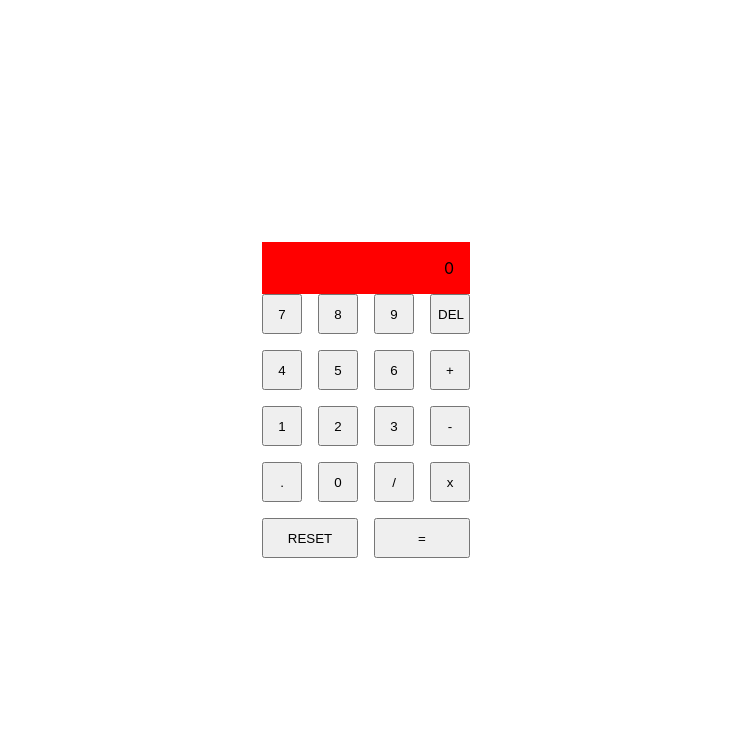
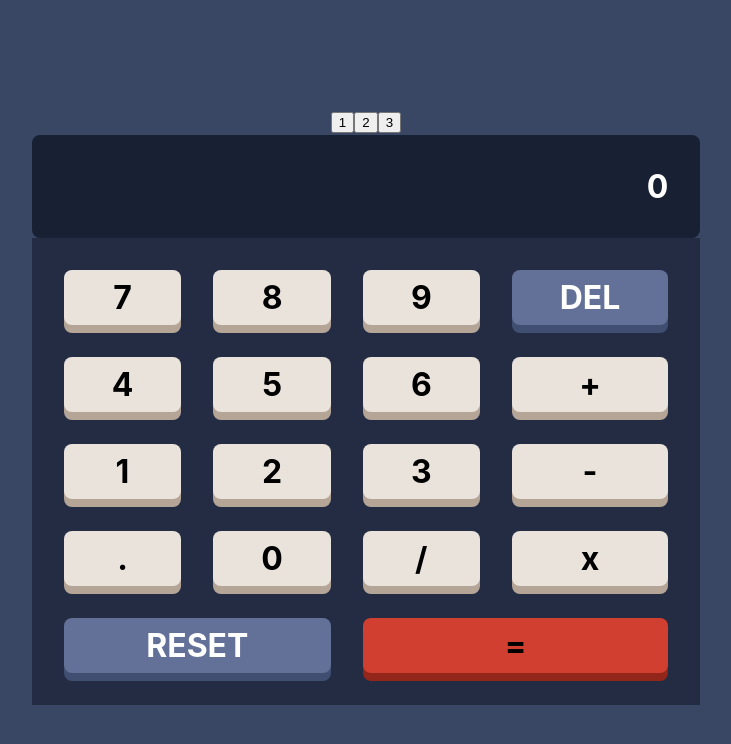
Before and after one commit to slothmast3r/calculator-FEMio, a React (Create React App) app: page / in a window 1280 px wide. Shown: the top 744 px of the page, without its empty margins (274-1005 px from the left). Built offline with nearby package versions, Linux system fonts and the light colour scheme.

Commit message:
some styling for fun

```diff
--- a/src/App.scss
+++ b/src/App.scss
@@ -1,11 +1,4 @@
-.App {
-  text-align: center;
-  display: flex;
-  justify-content: center;
-  align-items: center;
-  height: 100vh;
-  width: 100vw;
-}
+
 
 :root,
 :root.theme1 {
@@ -31,8 +24,8 @@
   --key-shadow-toggle-color: hsl(25, 99%, 27%);
   --key-bg-numeric-color: hsl(45, 7%, 89%);
   --key-shadow-numeric-color: hsl(35, 11%, 61%);
-  --text-color-primary: hsl(60, 10%, 19%);
-  --text-color-secondary: hsl(0, 0%, 100%);
+  --text-color-primary: hsl(0, 0%, 100%);
+  --text-color-secondary: hsl(60, 10%, 19%);
 }
 
 :root.theme3 {
@@ -49,3 +42,15 @@
   --text-color-secondary: hsl(0, 0%, 100%);
   //poprawić to xdd gdzieś brakuje koloru
 }
+
+.App {
+  text-align: center;
+  display: flex;
+  justify-content: center;
+  align-items: center;
+  font-size: 2rem;
+  height: 100vh;
+  width: 100vw;
+  font-weight: 700;
+  background: var(--main-bg-color);
+}
--- a/src/Calculator/Calculator.js
+++ b/src/Calculator/Calculator.js
@@ -5,81 +5,97 @@ const calculatorButtons = [
     name: "7",
     type: "number",
     id: "number7",
+    className: "number-and-operator",
   },
   {
     name: "8",
     type: "number",
     id: "number8",
+    className: "number-and-operator",
   },
   {
     name: "9",
     type: "number",
     id: "number9",
+    className: "number-and-operator",
   },
   {
     name: "DEL",
     type: "function",
     id: "del",
+    className: "function",
   },
   {
     name: "4",
     type: "number",
     id: "number4",
+    className: "number-and-operator",
   },
   {
     name: "5",
     type: "number",
     id: "number5",
+    className: "number-and-operator",
   },
   {
     name: "6",
     type: "number",
     id: "number6",
+    className: "number-and-operator",
   },
   {
     name: "+",
     type: "operator",
     id: "+",
+    className: "number-and-operator",
   },
   {
     name: "1",
     type: "number",
     id: "number1",
+    className: "number-and-operator",
   },
   {
     name: "2",
     type: "number",
     id: "number2",
+    className: "number-and-operator",
   },
   {
     name: "3",
     type: "number",
     id: "number3",
+    className: "number-and-operator",
   },
   {
     name: "-",
     type: "operator",
     id: "-",
+    className: "number-and-operator",
   },
   {
     name: ".",
     type: "number",
     id: ".",
+    className: "number-and-operator",
   },
   {
     name: "0",
     type: "number",
     id: "0",
+    className: "number-and-operator",
   },
   {
     name: "/",
     type: "operator",
     id: "/",
+    className: "number-and-operator",
   },
   {
     name: "x",
     type: "operator",
     id: "*",
+    className: "number-and-operator",
   },
 ];
 
@@ -127,6 +143,9 @@ function Calculator() {
         return null;
     }
   }
+  function setTheme (theme) {
+    document.documentElement.className = theme;
+  }
 
   function handleClearClick() {
     setDisplayValue("0");
@@ -136,11 +155,15 @@ function Calculator() {
   }
   return (
     <div>
+      <button onClick={()=>setTheme("theme1")}>1</button>
+      <button onClick={()=>setTheme("theme2")}>2</button>
+      <button onClick={()=>setTheme("theme3")}>3</button>
       <div className="display-value">{displayValue}</div>
       <div className="buttons-layout">
       {calculatorButtons.map((item) => (
         <button
           key={item.id}
+          className={item.className}
           onClick={() =>
             item.type === "number"
               ? handleNumberClick(item.name)
@@ -150,8 +173,8 @@ function Calculator() {
           {item.name}
         </button>
       ))}
-        <button className="last-item" onClick={()=>handleClearClick()}>RESET</button>
-        <button className="last-item" onClick={()=>handleOperatorClick("=")}>=</button>
+        <button className="last-item function" onClick={()=>handleClearClick()}>RESET</button>
+        <button className="last-item result" onClick={()=>handleOperatorClick("=")}>=</button>
       </div>
     </div>
   );
--- a/src/Calculator/Calculator.scss
+++ b/src/Calculator/Calculator.scss
@@ -1,19 +1,40 @@
 .display-value{
   width: calc(100% - 2em);
-  background: red;
+  background: var(--screen-bg-color);
   padding: 1em;
   text-align: right;
+  color: var(--text-color-secondary);
+  border-radius: 0.25em
 }
 
+
 .buttons-layout{
-  width: 33%;
   display: grid;
   gap: 1em;
   grid-template: "auto auto auto auto" ;
+  padding: 1em;
+  background: var(--toggle-bg-kp-color);
   button{
-    width: 3em;
-    height: 3em;
+    border: none;
+    font: inherit;
+    cursor: pointer;
+    padding: 0.25em 1.5em;
+    outline: inherit;
+    border-radius: 0.25em;
+    &.number-and-operator{
+    background: var(--key-bg-numeric-color);
+    box-shadow: 0 0.25em 0 var(--key-shadow-numeric-color);
+  }
+    &.function{
+    background: var(--key-bg-color);
+    box-shadow: 0 0.25em 0 var(--key-shadow-color);
+      color: var(--text-color-secondary);
+  }
+    &.result{
+      background: var(--key-bg-toggle-color);
+      box-shadow: 0 0.25em 0 var(--key-shadow-toggle-color);
 
+    }
   }
   .last-item{
     grid-column: span 2;
```
